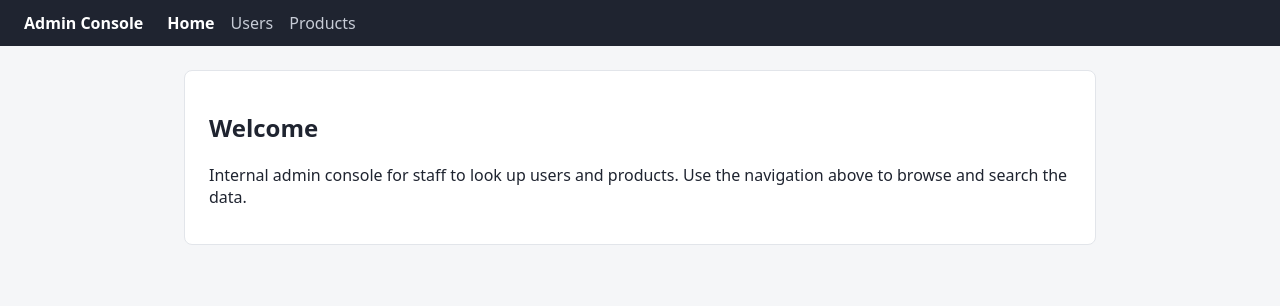
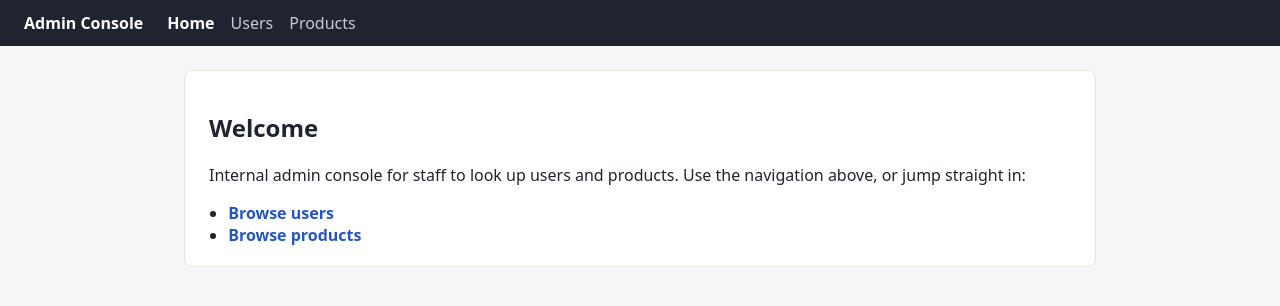
Before and after one commit to shariffy/autopilot-demo-admin-console, a React (Vite) app: page / in a window 1280 px wide. Shown: the top 306 px of the page. Built offline with nearby package versions, Linux system fonts and the light colour scheme; the HTML template or start-up script is replaced by a standard one.

Commit message:
Add not-found route, home quick-links, and project README
[envelope] verified by `npm run build`

```diff
--- a/src/App.tsx
+++ b/src/App.tsx
@@ -5,6 +5,7 @@ import { UsersPage } from './pages/UsersPage'
 import { UserDetailPage } from './pages/UserDetailPage'
 import { ProductsPage } from './pages/ProductsPage'
 import { ProductDetailPage } from './pages/ProductDetailPage'
+import { NotFoundPage } from './pages/NotFoundPage'
 
 export default function App() {
   return (
@@ -16,6 +17,7 @@ export default function App() {
           <Route path="users/:id" element={<UserDetailPage />} />
           <Route path="products" element={<ProductsPage />} />
           <Route path="products/:id" element={<ProductDetailPage />} />
+          <Route path="*" element={<NotFoundPage />} />
         </Route>
       </Routes>
     </BrowserRouter>
--- a/src/index.css
+++ b/src/index.css
@@ -61,6 +61,17 @@ body {
   justify-content: space-between;
   gap: 1rem;
   flex-wrap: wrap;
+}
+
+.home-links {
+  margin: 0.5rem 0 0;
+  padding-left: 1.2rem;
+}
+
+.home-links a {
+  color: #2456c7;
+  text-decoration: none;
+  font-weight: 600;
 }
 
 .search {
--- a/src/pages/HomePage.tsx
+++ b/src/pages/HomePage.tsx
@@ -1,11 +1,21 @@
+import { Link } from 'react-router-dom'
+
 export function HomePage() {
   return (
     <section className="panel">
       <h2>Welcome</h2>
       <p>
         Internal admin console for staff to look up users and products. Use the
-        navigation above to browse and search the data.
+        navigation above, or jump straight in:
       </p>
+      <ul className="home-links">
+        <li>
+          <Link to="/users">Browse users</Link>
+        </li>
+        <li>
+          <Link to="/products">Browse products</Link>
+        </li>
+      </ul>
     </section>
   )
 }
--- /dev/null
+++ b/src/pages/NotFoundPage.tsx
@@ -0,0 +1,12 @@
+import { Link } from 'react-router-dom'
+
+export function NotFoundPage() {
+  return (
+    <section className="panel">
+      <h2>Page not found</h2>
+      <p>
+        That page doesn’t exist. <Link to="/">Go home</Link>.
+      </p>
+    </section>
+  )
+}
```
Also changed, not shown: 1 other file (tests, documents, lock files or other folders).
